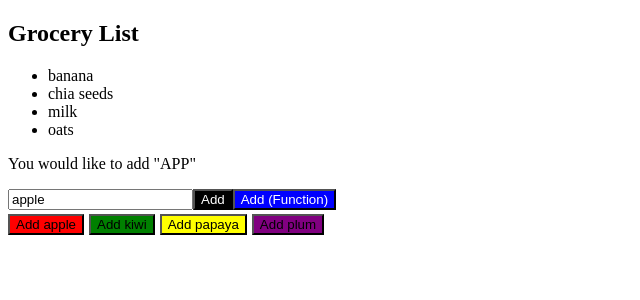
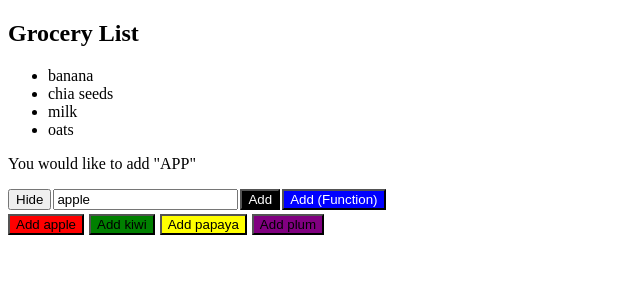
Before and after one commit to shoebjoarder/angular-lecture, an Angular app: page / in a window 1280 px wide. Shown: the top 300 px of the page, without its empty margins (0-640 px from the left). Built offline with nearby package versions, Linux system fonts and the light colour scheme.

Commit message:
Init component lifecycle

```diff
--- a/src/app/app.component.css
+++ b/src/app/app.component.css
@@ -8,3 +8,7 @@
   color: lightgray;
   cursor: not-allowed;
 }
+
+button {
+  margin-right: 2px;
+}
--- a/src/app/app.component.html
+++ b/src/app/app.component.html
@@ -13,8 +13,10 @@
   <p *ngIf="!groceryItem">Please enter a fruit name</p>
 </div>
 <div>
-  <input [(ngModel)]="groceryItem" />
-
+  <button (click)="handleToggleInput()">
+    {{ hide ? "Unhide" : "Hide" }}
+  </button>
+  <app-grocery-input *ngIf="!hide" [(groceryItem)]="groceryItem" />
   <button
     (click)="handleAddFruit()"
     [ngStyle]="{
--- a/src/app/app.component.ts
+++ b/src/app/app.component.ts
@@ -1,18 +1,24 @@
+// * Angular modules
 import { Component } from '@angular/core';
-import { IFruit } from './model/grocery';
 import { CommonModule } from '@angular/common';
 import { FormsModule } from '@angular/forms';
 
-// * Import from named export
-// import {FruitbuttonComponent} from './fruitbutton/fruitbutton.component';
+// * Interfaces
+import { IFruit } from './model/grocery';
 
-// * Import from default export
+// * Components
 import FruitbuttonComponent from './fruitbutton/fruitbutton.component';
+import GroceryInputComponent from './component/grocery-input/grocery-input.component';
 
 @Component({
   selector: 'app-root',
   standalone: true,
-  imports: [FruitbuttonComponent, CommonModule, FormsModule],
+  imports: [
+    FruitbuttonComponent,
+    GroceryInputComponent,
+    CommonModule,
+    FormsModule,
+  ],
   templateUrl: './app.component.html',
   styleUrl: './app.component.css',
 })
@@ -38,6 +44,9 @@ export class AppComponent {
   isPrimary: boolean = true;
   isDisabled: boolean = false;
 
+  // * Component lifecycle example
+  hide: boolean = false;
+
   // * ngModel example
   // * Function to enter grocery item:
   handleGroceryItemChange(event: Event): void {
@@ -59,4 +68,8 @@ export class AppComponent {
       this.groceryList = [...this.groceryList, fruit];
     }
   }
+
+  handleToggleInput() {
+    this.hide = !this.hide;
+  }
 }
--- /dev/null
+++ b/src/app/component/grocery-input/grocery-input.component.css
@@ -0,0 +1,3 @@
+input {
+    margin-right: 2px;
+}
--- /dev/null
+++ b/src/app/component/grocery-input/grocery-input.component.html
@@ -0,0 +1 @@
+<input [value]="groceryItem" (input)="handleInputChange($event)" />
--- /dev/null
+++ b/src/app/component/grocery-input/grocery-input.component.ts
@@ -0,0 +1,49 @@
+import {
+  Component,
+  EventEmitter,
+  Input,
+  OnChanges,
+  OnDestroy,
+  OnInit,
+  Output,
+  SimpleChanges,
+} from '@angular/core';
+import { FormsModule } from '@angular/forms';
+
+@Component({
+  selector: 'app-grocery-input',
+  standalone: true,
+  imports: [FormsModule],
+  templateUrl: './grocery-input.component.html',
+  styleUrl: './grocery-input.component.css',
+})
+export default class GroceryInputComponent
+  implements OnInit, OnChanges, OnDestroy
+{
+  @Input() groceryItem: string = '';
+
+  @Output() groceryItemChange: EventEmitter<string> =
+    new EventEmitter<string>();
+
+  constructor() {
+    console.log('constructor executed!');
+  }
+
+  ngOnInit(): void {
+    console.log('ngOnInit executed!');
+  }
+
+  ngOnChanges(changes: SimpleChanges): void {
+    console.log('ngOnChanges executed!', changes);
+  }
+
+  ngOnDestroy(): void {
+    console.log('ngOnDestroy executed!');
+  }
+
+  handleInputChange(event: Event): void {
+    const newValue = (event.target as HTMLInputElement).value;
+    this.groceryItem = newValue;
+    this.groceryItemChange.emit(newValue);
+  }
+}
```
Also changed, not shown: 1 other file (tests, documents, lock files or other folders).
